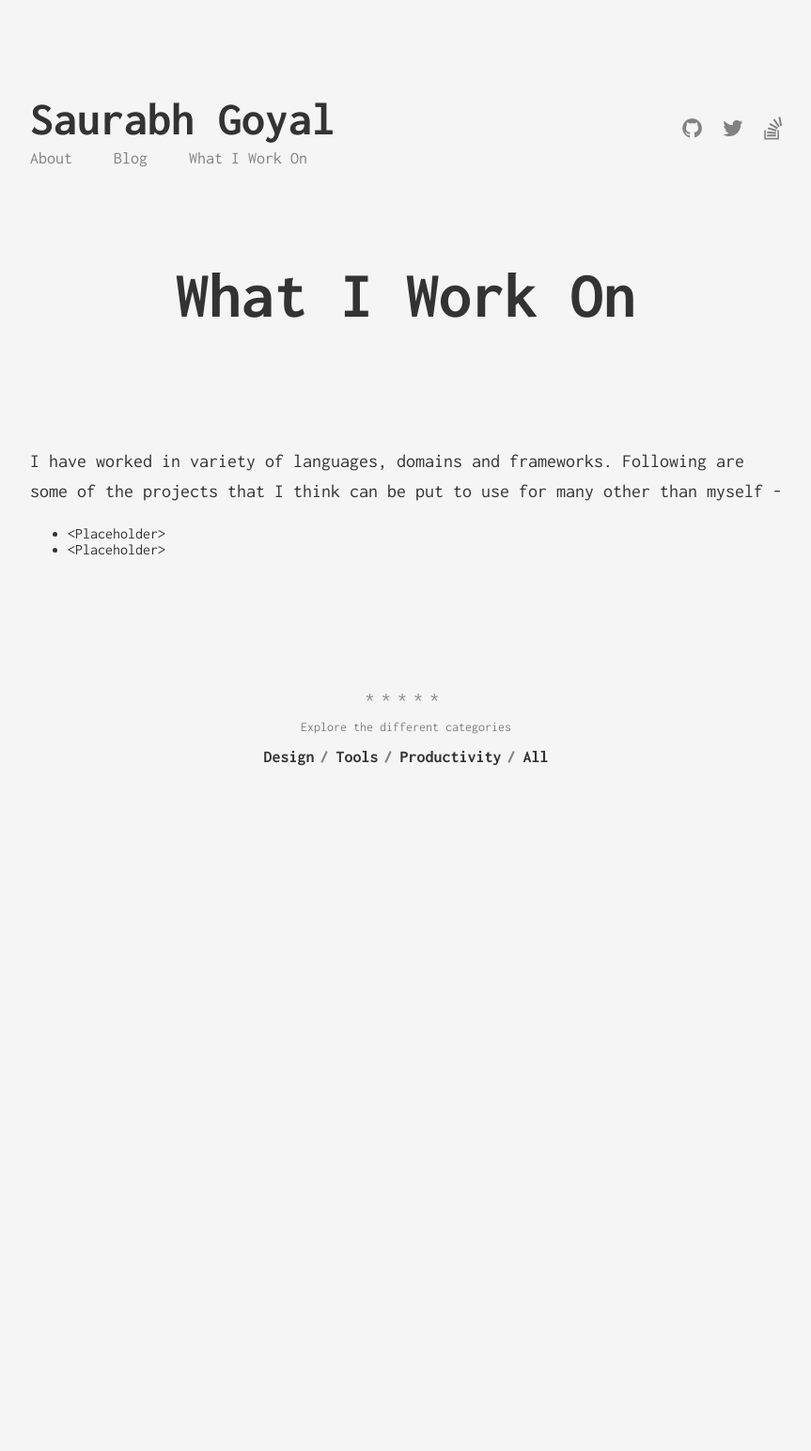
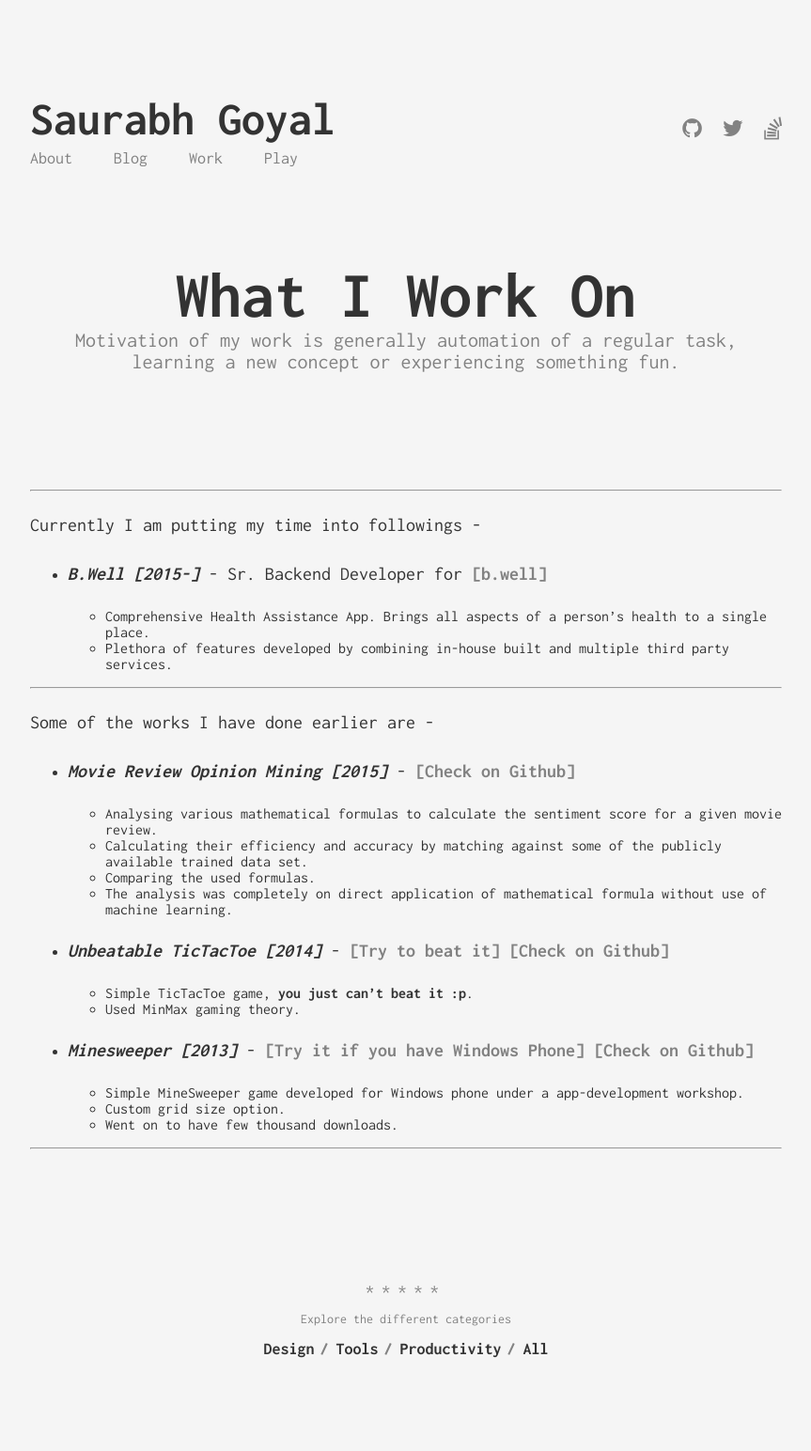
Before and after one commit to SaurabhGoyal/saurabhgoyal.github.io, a Jekyll site: the page built from projects.md, in a window 1280 px wide. Shown: the whole page at 94% size, without its empty margins (208-1071 px from the left). Built offline with Jekyll 4.4.1, drawn with Linux system fonts in a browser that asks for light colours; before the commit the page ends 914 px from its top, so only the background shows below that.

Commit message:
update about, work, hobbies

```diff
--- a/_includes/header.html
+++ b/_includes/header.html
@@ -5,7 +5,8 @@
         <ul class="menu">
             <li class="menu__entry"><a href="{{ '/about' | prepend: site.baseurl }}">About</a></li>
             <li class="menu__entry"><a href="{{ '/' | prepend: site.baseurl }}">Blog</a></li>
-            <li class="menu__entry"><a href="{{ '/projects' | prepend: site.baseurl }}">What I Work On</a></li>
+            <li class="menu__entry"><a href="{{ '/projects' | prepend: site.baseurl }}">Work</a></li>
+            <li class="menu__entry"><a href="{{ '/hobbies' | prepend: site.baseurl }}">Play</a></li>
         </ul>
     </div>
 
--- a/projects.md
+++ b/projects.md
@@ -1,9 +1,47 @@
 ---
 layout: page
 title: What I Work On
+subtitle: Motivation of my work is generally automation of a regular task, learning a new concept or experiencing something fun.
 permalink: /projects/
 ---
 
-I have worked in variety of languages, domains and frameworks. Following are some of the projects that I think can be put to use for many other than myself -
-- \<Placeholder\>
-- \<Placeholder\>
+---
+
+Currently I am putting my time into followings -
+
+- __*B.Well [2015-]*__ -
+Sr. Backend Developer for [\[b.well\]](https://www.icanbwell.com/){:target="_blank"}
+
+    - Comprehensive Health Assistance App. Brings all aspects of a person's health to a single place.
+    - Plethora of features developed by combining in-house built and multiple third party services.
+
+---
+
+Some of the works I have done earlier are -
+
+- __*Movie Review Opinion Mining [2015]*__ -
+[\[Check on Github\]](https://github.com/SaurabhGoyal/MovieReview-OpinionMining)
+
+    - Analysing various mathematical formulas to calculate the sentiment score for a given movie review.
+    - Calculating their efficiency and accuracy by matching against some of the publicly available trained data set.
+    - Comparing the used formulas.
+    - The analysis was completely on direct application of mathematical formula without use of machine learning.
+
+
+- __*Unbeatable TicTacToe [2014]*__ -
+[\[Try to beat it\]](http://unbeatablettt.appspot.com/){:target="_blank"}
+[\[Check on Github\]](https://github.com/SaurabhGoyal/tictactoe-webapp)
+
+    - Simple TicTacToe game, **you just can't beat it :p**.
+    - Used MinMax gaming theory.
+
+
+- __*Minesweeper [2013]*__ -
+[\[Try it if you have Windows Phone\]](https://www.microsoft.com/en-in/store/p/minesweeper/9nblggh08wmv){:target="_blank"}
+[\[Check on Github\]](https://github.com/SaurabhGoyal/Minesweeper)
+
+    - Simple MineSweeper game developed for Windows phone under a app-development workshop.
+    - Custom grid size option.
+    - Went on to have few thousand downloads.
+
+---
```
Also changed, not shown: about.md (+10 -1 lines), hobbies.md (added, +12 -0 lines).
